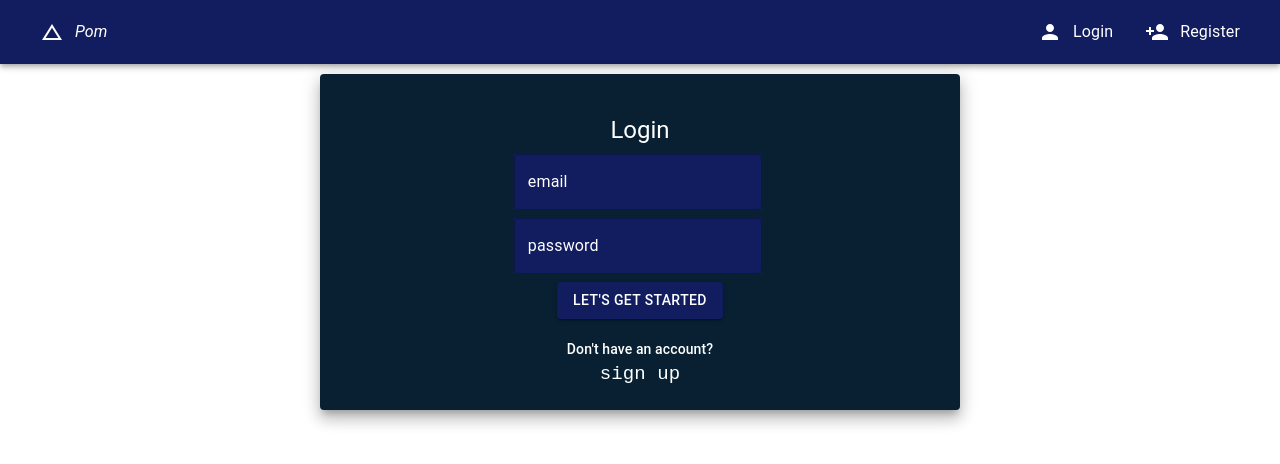
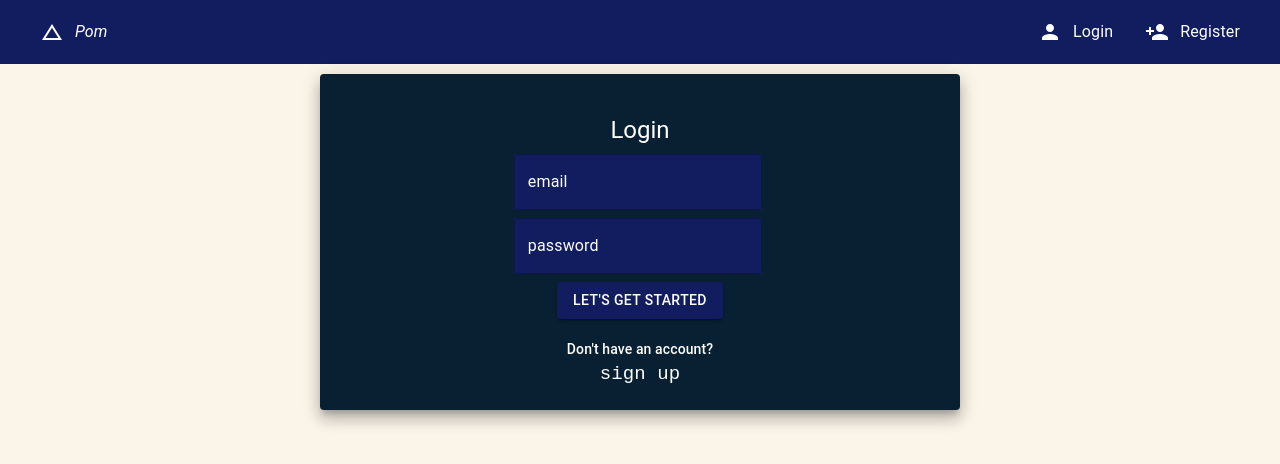
Before and after one commit to JaiRaga/blog-app-client-server, a React (Create React App) app in the folder client/: page /login in a window 1280 px wide. Shown: the top 464 px of the page. Built offline with nearby package versions, Linux system fonts and the light colour scheme; no server answers.

Commit message:
:zap: changed bg color

```diff
--- a/client/src/component/auth/Login.js
+++ b/client/src/component/auth/Login.js
@@ -47,6 +47,10 @@ const useStyles = makeStyles((theme) => ({
 	footer: {
 		marginTop: '20px',
 		color: '#fff',
+	},
+	outerContainer: {
+		backgroundColor: '#FBF4E9',
+		height: '100vh',
 	},
 }))
 
```
